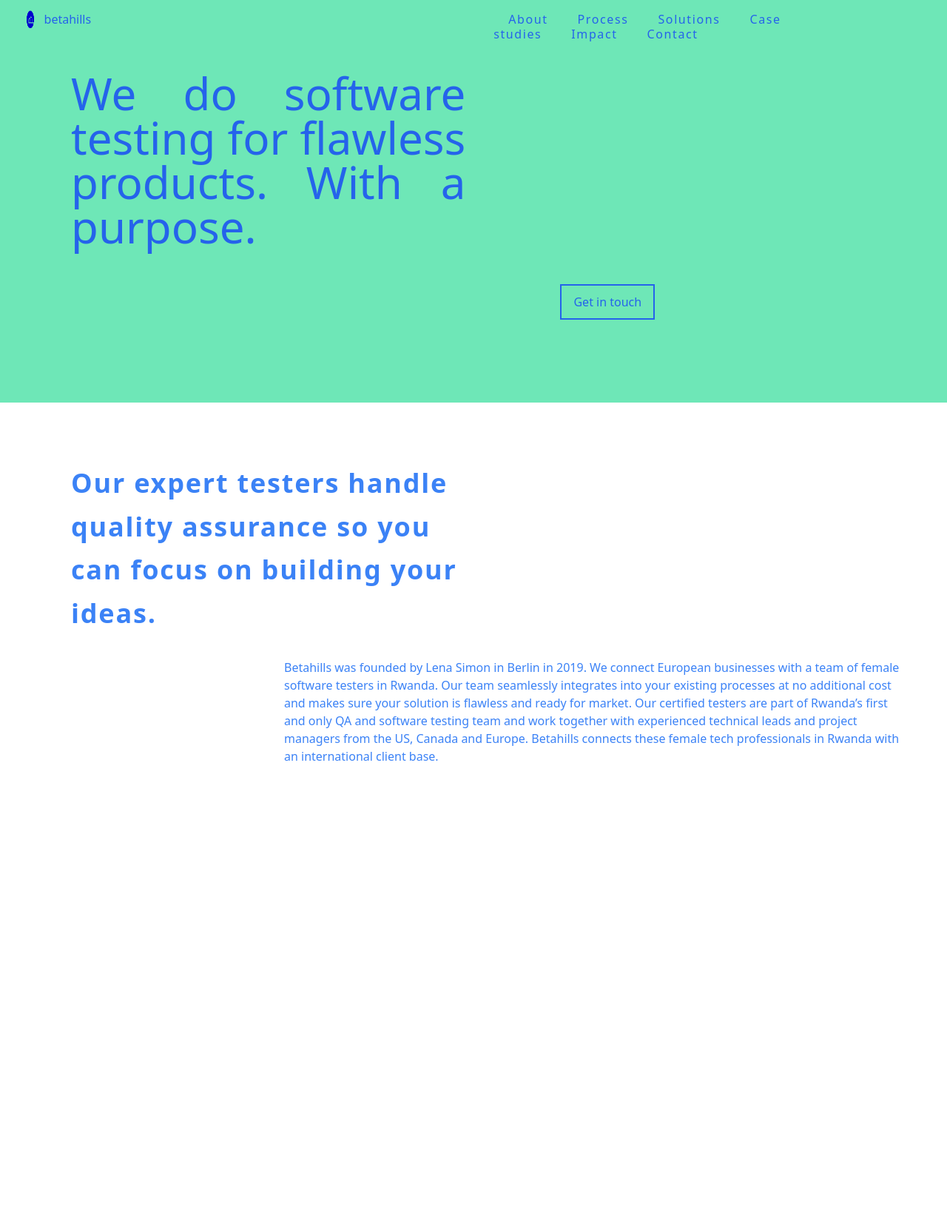
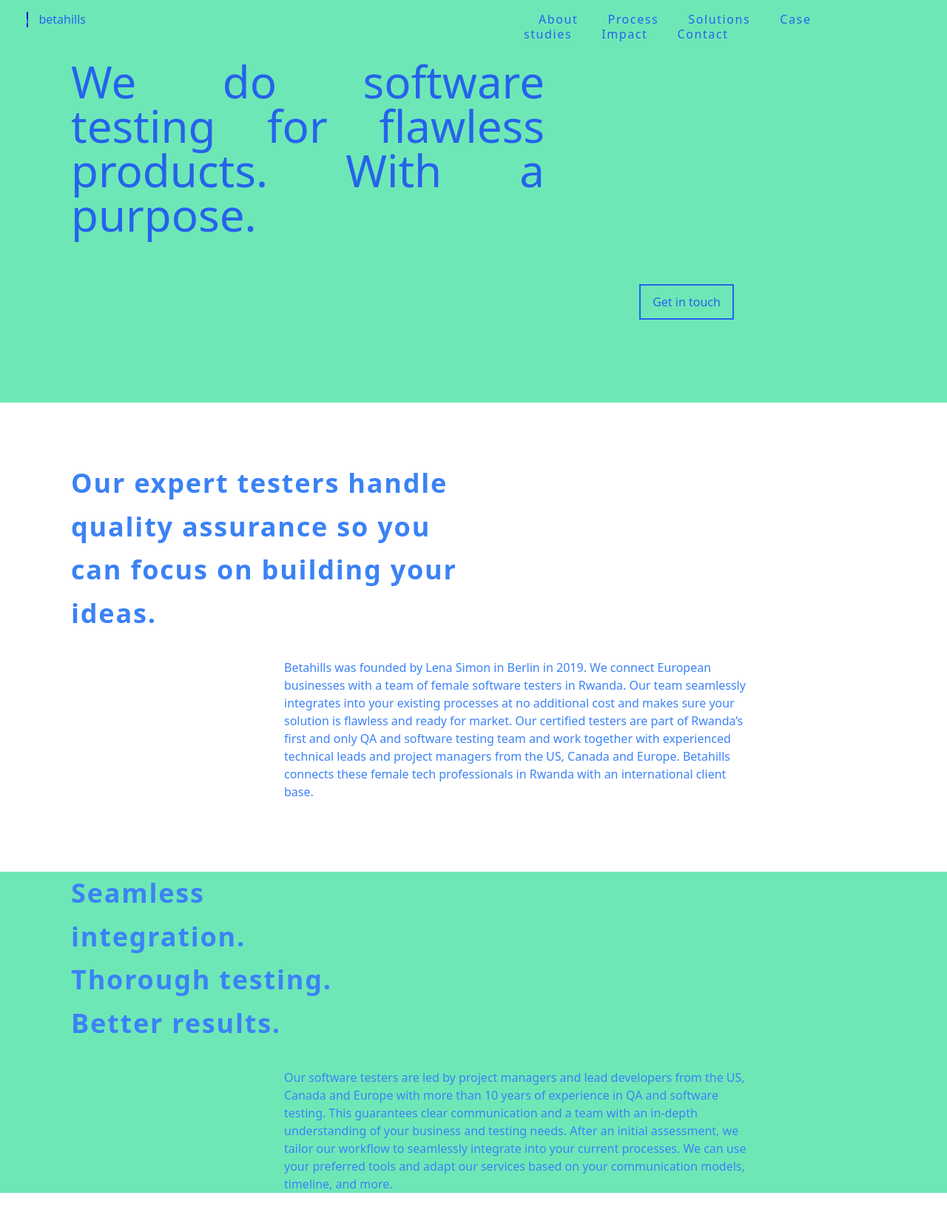
Before and after one commit to TuyizeeAnastase/betahill, a React (Create React App) app: page / in a window 1280 px wide. Shown: the top 1650 px of the page at 74% size. Before the commit the page ends 1114 px from the top, so only its background shows below. Built offline with nearby package versions, Linux system fonts and the light colour scheme.

Commit message:
adding-process

```diff
--- a/src/App.js
+++ b/src/App.js
@@ -1,12 +1,14 @@
 import React from 'react';
 import Header from './components/header';
 import About from './components/about';
+import Process from './components/processSection';
 
 const App=()=>{
   return (
     <div >
       <Header />
       <About />
+      <Process />
     </div>
   );
 }
--- a/src/components/about.js
+++ b/src/components/about.js
@@ -6,8 +6,8 @@ const About=()=>{
            <div className="font-semibold text-blue-500 text-4xl tracking-wider leading-relaxed mt-20 ml-24 mr-14 w-5/12">
            Our expert testers handle quality assurance so you can focus on building your ideas.
            </div>
-           <div className="text-blue-500 ml-96 center mt-8 mr-14 text-base mb-20 font-normal not-italic">
-           <p className="text-left">Betahills was founded by Lena Simon in Berlin in 2019.
+           <div className="text-blue-500 ml-96 center mt-8 mr-14 text-base mb-20 font-normal not-italic w-1/2">
+           <p>Betahills was founded by Lena Simon in Berlin in 2019.
            We connect European businesses with a team of female software testers in Rwanda. Our team seamlessly integrates into your existing processes at no additional cost and makes sure your solution is flawless and ready for market. Our certified testers are part of Rwanda’s first and only QA and software testing team and work together with experienced technical leads and project managers from the US, Canada and Europe. Betahills connects these female tech professionals in Rwanda with an international client base.
            </p>
            </div>
--- a/src/components/header.js
+++ b/src/components/header.js
@@ -6,13 +6,13 @@ class Header extends React.Component{
         return (
           <div classname="bg-green-300">
             <div className="fixed flex items-center justify-between bg-green-300 static">
-              <div className="flex flex-row ml-9 mt-3.5 mr-40 mb-3.5">
+              <div className="flex flex-row ml-9 mt-3.5 mr-52 mb-3.5">
                 <a href="/#">
                   <img alt="logo" src="../../../images/logo.png" className="h-6 w-6"></img>
                 </a>
                 <h2 className="text-blue-600 ml-3.5">betahills</h2>
               </div>
-              <div className="flex-row-reverse ml-96 mt-3.5 mb-3.5 text-base leading-5 tracking-widest non-italic  font-normal mr-5 h-5 text-blue-600">
+              <div className="flex-row-reverse ml-96 mt-3.5 mb-3.5 text-base leading-5 tracking-widest non-italic  font-normal mr-7 h-5 text-blue-600">
                 <a href="/#" className="mx-5">About</a>
                 <a href="/#" className="mx-5">Process</a>
                 <a href="/#" className="mx-5">Solutions</a>
--- a/src/components/heroSection.js
+++ b/src/components/heroSection.js
@@ -3,14 +3,16 @@ import React from 'react';
 
 const Hero=()=>{
   return (
-      <div className="flex bg-green-300">
-        <div className="flex ml-24 mt-24 text-justify w-5/12 h-24 font-medium non-italic text-6xl leading-none text-blue-600">
+    <div className="bg-green-300">
+      <div className="flex">
+        <div className="flex ml-24 mt-20 text-justify w-6/12 h-24 font-medium non-italic text-6xl leading-none text-blue-600">
           We do software testing for flawless products. With a purpose.
         </div>
         <button className="relative text-blue-600 border-2 border-blue-600 text-center mt-96 ml-32 mb-28 w-32 h-12 hover:text-gray-50 hover:bg-green-300">
           Get in touch
         </button>
       </div>
+      </div>
   )
 }
 
--- /dev/null
+++ b/src/components/processSection.js
@@ -0,0 +1,20 @@
+import React from 'react';
+
+const Process=()=>{
+    return (
+        <div className="bg-green-300">
+           <div className="font-semibold text-blue-500 text-4xl tracking-wider leading-relaxed mt-24 ml-24 mr-14 w-2/6">
+           Seamless integration. Thorough testing. Better results.
+           </div>
+           <div className="text-blue-500 ml-96 center mt-8 mr-14 text-base mb-20 font-normal not-italic w-1/2">
+           <p>Our software testers are led by project managers and lead developers from the US, Canada and Europe with more than 10 years of experience in QA and software testing.
+           This guarantees clear communication and a team with an in-depth understanding of your business and testing needs.
+           After an initial assessment, we tailor our workflow to seamlessly integrate into your current processes.
+           We can use your preferred tools and adapt our services based on your communication models, timeline, and more.
+           </p>
+           </div>
+        </div>
+    )
+    }
+
+export default Process;
```
